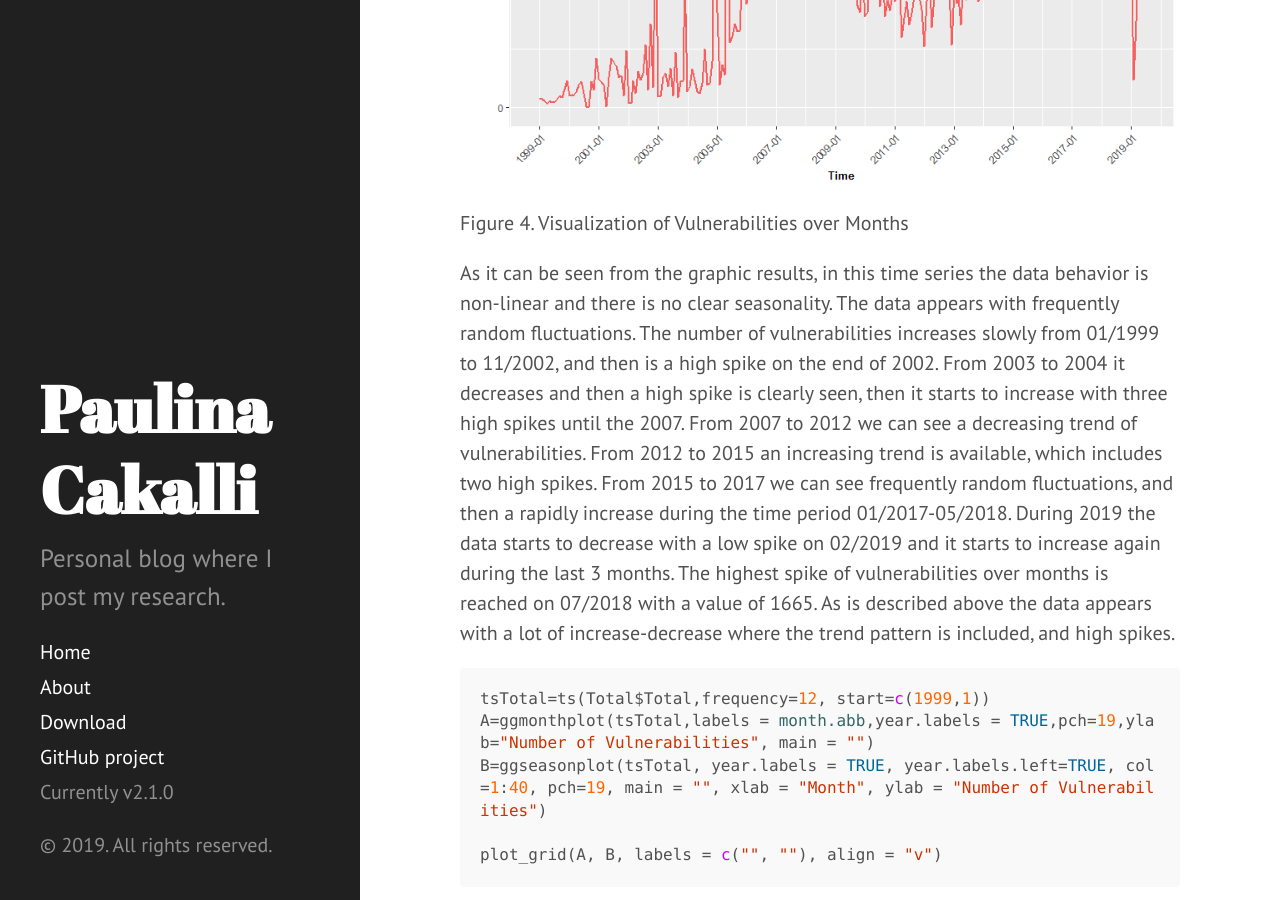
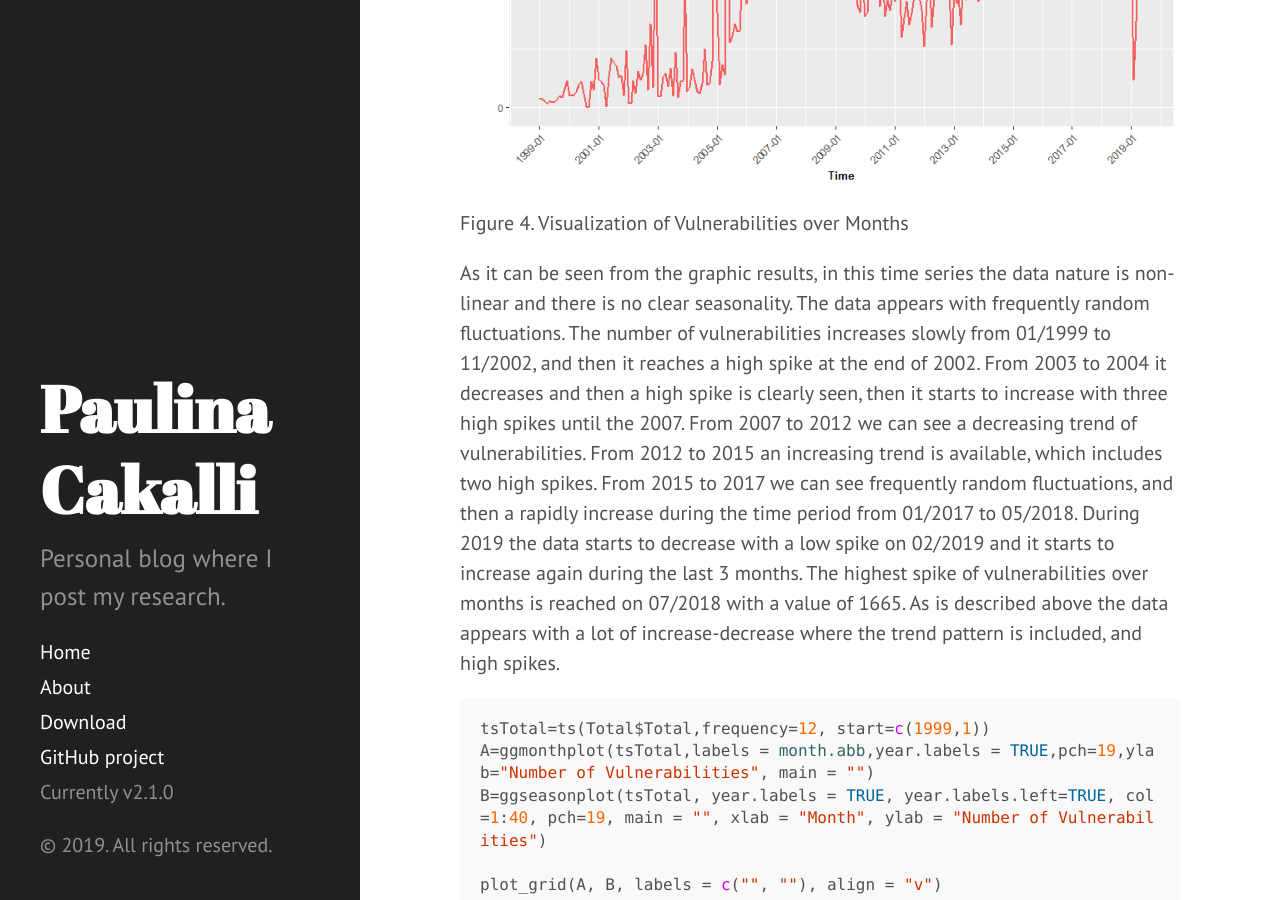
Before and after one commit to PaulinaCakalli/paulinacakalli.github.io, a Jekyll site: the page built from index.html, in a window 1280 px wide and 900 px high, scrolled down 7675 px. Built offline with Jekyll 4.4.1, drawn with Linux system fonts in a browser that asks for light colours; Markdown is read by kramdown in place of the engine named in the settings; the list of posts is cut into pages by our own code.

Commit message:
Update 2019-07-30-Modeling-and-Forecasting-Vulnerabilities-on-Cyber-Security.markdown

````diff
--- a/_posts/2019-07-30-Modeling-and-Forecasting-Vulnerabilities-on-Cyber-Security.markdown
+++ b/_posts/2019-07-30-Modeling-and-Forecasting-Vulnerabilities-on-Cyber-Security.markdown
@@ -189,7 +189,7 @@ Below is given the visualization of monthly data vulnerabilities for the time pe
 ![](../public/Real-Data.png)
 Figure 4. Visualization of Vulnerabilities over Months
 
-As it can be seen from the graphic results, in this time series the data behavior is non-linear and there is no clear seasonality. The data appears with frequently random fluctuations. The number of vulnerabilities increases slowly from 01/1999 to 11/2002, and then is a high spike on the end of 2002. From 2003 to 2004 it decreases and then a high spike is clearly seen, then it starts to increase with three high spikes until the 2007. From 2007 to 2012 we can see a decreasing trend of vulnerabilities. From 2012 to 2015 an increasing trend is available, which includes two high spikes. From 2015 to 2017 we can see frequently random fluctuations, and then a rapidly increase during the time period 01/2017-05/2018. During 2019 the data starts to decrease with a low spike on 02/2019 and it starts to increase again during the last 3 months. The highest spike of vulnerabilities over months is reached on 07/2018 with a value of 1665. As is described above the data appears with a lot of increase-decrease where the trend pattern is included, and high spikes.
+As it can be seen from the graphic results, in this time series the data nature is non-linear and there is no clear seasonality. The data appears with frequently random fluctuations. The number of vulnerabilities increases slowly from 01/1999 to 11/2002, and then it reaches a high spike at the end of 2002. From 2003 to 2004 it decreases and then a high spike is clearly seen, then it starts to increase with three high spikes until the 2007. From 2007 to 2012 we can see a decreasing trend of vulnerabilities. From 2012 to 2015 an increasing trend is available, which includes two high spikes. From 2015 to 2017 we can see frequently random fluctuations, and then a rapidly increase during the time period from 01/2017 to 05/2018. During 2019 the data starts to decrease with a low spike on 02/2019 and it starts to increase again during the last 3 months. The highest spike of vulnerabilities over months is reached on 07/2018 with a value of 1665. As is described above the data appears with a lot of increase-decrease where the trend pattern is included, and high spikes.
 
 ```R
 tsTotal=ts(Total$Total,frequency=12, start=c(1999,1))
````
